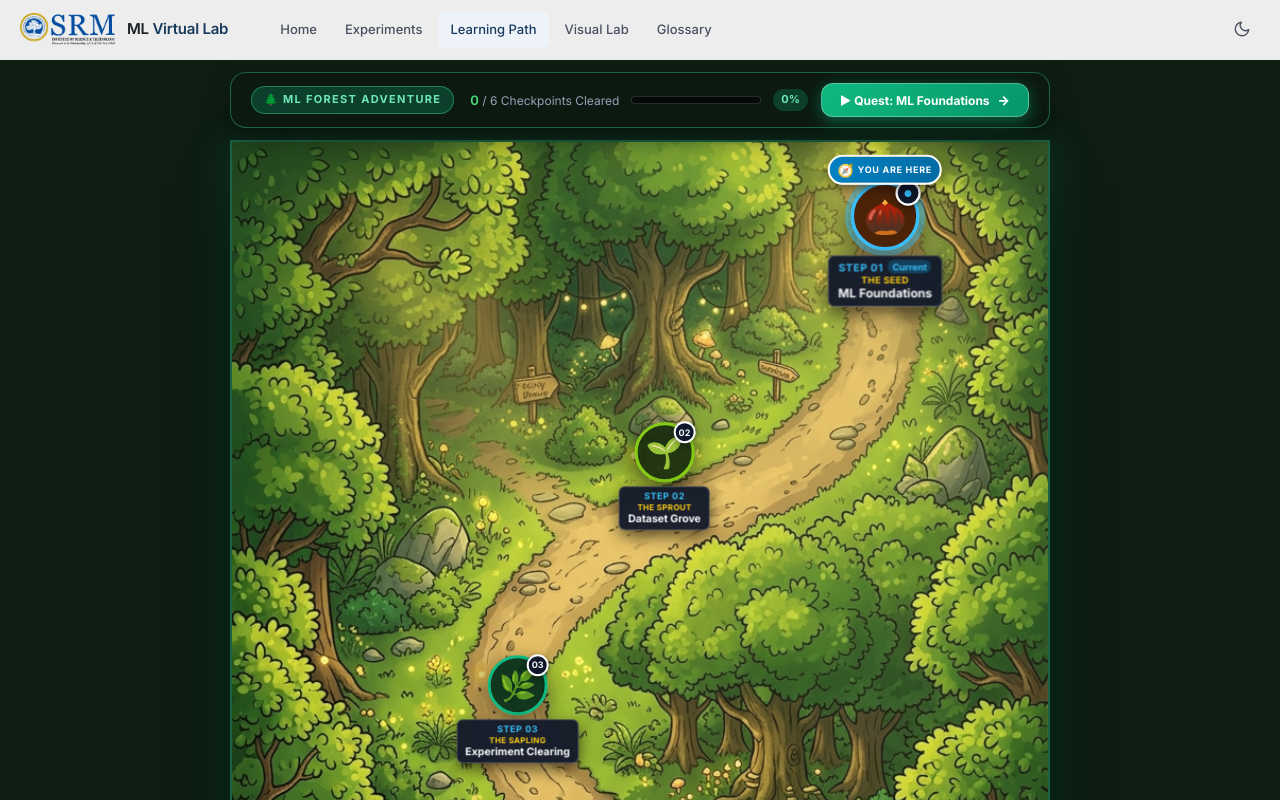
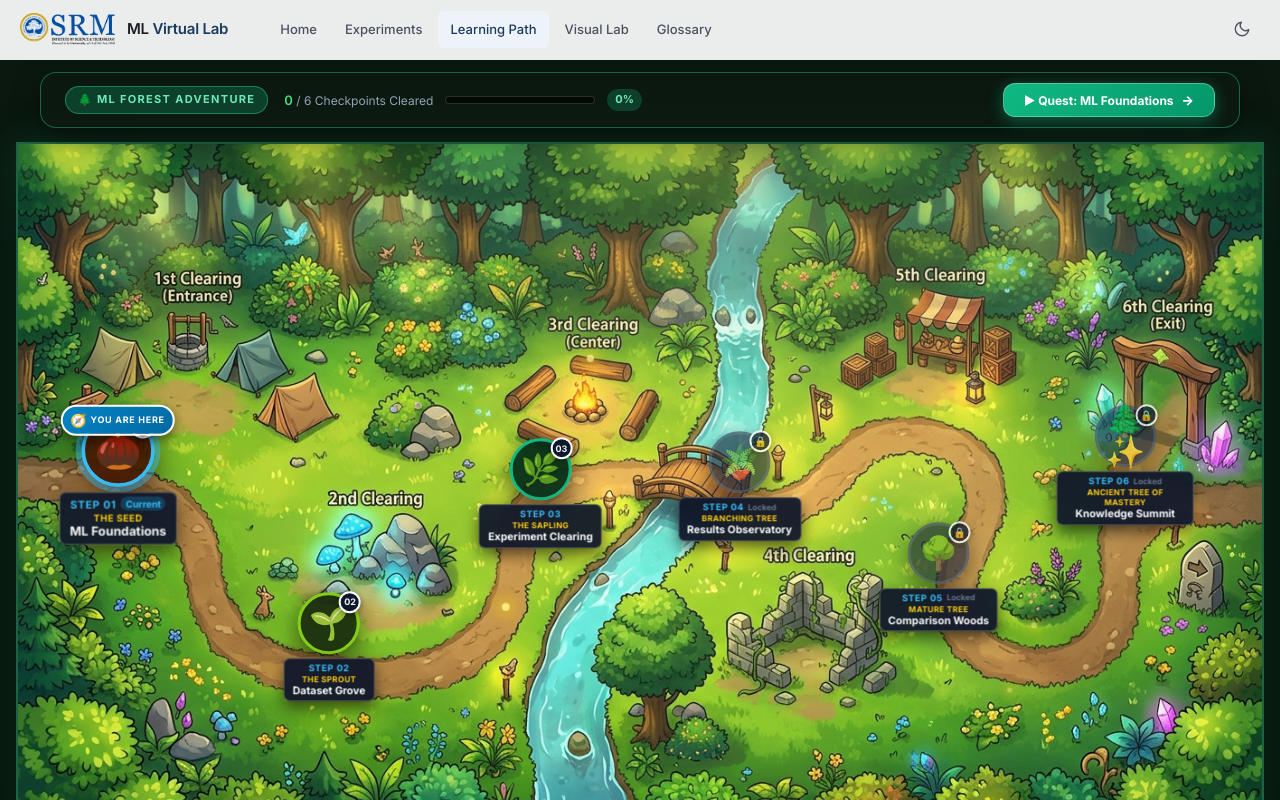
Before and after one commit to Durwissh/ml-virtual-lab, a React (Vite) app: page /learning-path in a window 1280 px wide. Shown: the top 800 px of the page. Built offline with nearby package versions, Linux system fonts and the light colour scheme; no server answers.

Commit message:
feat(learning-path): extend map to panoramic 16:9 widescreen landscape with perfectly spaced road steps

```diff
--- a/src/components/forest/ForestMap.tsx
+++ b/src/components/forest/ForestMap.tsx
@@ -67,12 +67,12 @@ export default function ForestMap({
         </div>
       </div>
 
-      {/* ─── Top-Down 2D RPG Forest Map Canvas ─── */}
+      {/* ─── Top-Down 2D Widescreen RPG Forest Map Canvas ─── */}
       <div className="forest-rpg-canvas">
         {/* Background RPG Illustrated Forest Image */}
         <img
-          src="/assets/forest_rpg_map.jpg"
-          alt="Top-Down Forest RPG Map"
+          src="/assets/forest_wide_rpg_map.jpg"
+          alt="Top-Down Forest RPG Widescreen Map"
           className="forest-rpg-bg-image"
           loading="eager"
         />
@@ -95,7 +95,7 @@ export default function ForestMap({
           className="forest-player-avatar"
           style={{
             left: `${activeCheckpoint.mapX}%`,
-            top: `${activeCheckpoint.mapY - 4}%`,
+            top: `${activeCheckpoint.mapY - 6}%`,
           }}
           title={`You are here: ${activeCheckpoint.name}`}
         >
--- a/src/components/forest/forestData.ts
+++ b/src/components/forest/forestData.ts
@@ -17,7 +17,7 @@ export interface ForestCheckpoint {
   lockMessage: string;
   relatedExpIds: string[];
   treeType: 'seed' | 'sprout' | 'sapling' | 'branching' | 'mature-tree' | 'ancient-tree';
-  // Exact percentage coordinates (0 - 100%) on the RPG dirt road
+  // Exact percentage coordinates (0 - 100%) on the widescreen RPG dirt road
   mapX: number;
   mapY: number;
 }
@@ -45,8 +45,8 @@ export const FOREST_CHECKPOINTS: ForestCheckpoint[] = [
     lockMessage: 'Available to all students from the start.',
     relatedExpIds: ['1'],
     treeType: 'seed',
-    mapX: 80,
-    mapY: 7
+    mapX: 8,
+    mapY: 48
   },
   {
     id: 2,
@@ -71,8 +71,8 @@ export const FOREST_CHECKPOINTS: ForestCheckpoint[] = [
     lockMessage: 'Available from the start. Recommended after ML Foundations.',
     relatedExpIds: ['1'],
     treeType: 'sprout',
-    mapX: 53,
-    mapY: 23
+    mapX: 25,
+    mapY: 72
   },
   {
     id: 3,
@@ -96,8 +96,8 @@ export const FOREST_CHECKPOINTS: ForestCheckpoint[] = [
     lockMessage: 'Available to all students. Put theory into practice.',
     relatedExpIds: ['1'],
     treeType: 'sapling',
-    mapX: 35,
-    mapY: 39
+    mapX: 42,
+    mapY: 50
   },
   {
     id: 4,
@@ -121,8 +121,8 @@ export const FOREST_CHECKPOINTS: ForestCheckpoint[] = [
     lockMessage: 'Complete Experiment 1 or submit its quiz to unlock the Observatory.',
     relatedExpIds: ['1'],
     treeType: 'branching',
-    mapX: 55,
-    mapY: 54
+    mapX: 58,
+    mapY: 49
   },
   {
     id: 5,
@@ -146,8 +146,8 @@ export const FOREST_CHECKPOINTS: ForestCheckpoint[] = [
     lockMessage: 'Complete Experiment 1 results to unlock algorithm comparisons.',
     relatedExpIds: ['2', '4', '6', '8', '9'],
     treeType: 'mature-tree',
-    mapX: 45,
-    mapY: 72
+    mapX: 74,
+    mapY: 62
   },
   {
     id: 6,
@@ -171,7 +171,7 @@ export const FOREST_CHECKPOINTS: ForestCheckpoint[] = [
     lockMessage: 'Complete the foundational experiments and results analysis to unlock the Summit.',
     relatedExpIds: ['1', '2', '3', '10'],
     treeType: 'ancient-tree',
-    mapX: 28,
-    mapY: 88
+    mapX: 89,
+    mapY: 46
   }
 ];
--- a/src/pages/LearningPath.css
+++ b/src/pages/LearningPath.css
@@ -1,11 +1,11 @@
-/* src/pages/LearningPath.css - Calibrated Top-Down RPG Learning Forest */
+/* src/pages/LearningPath.css - Widescreen Top-Down RPG Learning Forest */
 
 .forest-page-wrapper {
   position: relative;
   width: 100%;
   min-height: 100vh;
-  background: #0e1e13;
-  padding: calc(var(--header-height) + 12px) var(--space-3) 40px;
+  background: #0b180f;
+  padding: calc(var(--header-height) + 12px) var(--space-4) 40px;
   margin: 0;
   display: flex;
   flex-direction: column;
@@ -13,11 +13,11 @@
   overflow-x: hidden;
 }
 
-/* ─── Seamless RPG Viewport Container ─── */
+/* ─── Seamless Widescreen RPG Viewport ─── */
 .forest-rpg-viewport {
   position: relative;
   width: 100%;
-  max-width: 1100px;
+  max-width: 1440px;
   display: flex;
   flex-direction: column;
   align-items: center;
@@ -28,8 +28,8 @@
 .forest-floating-hud {
   position: relative;
   width: 100%;
-  max-width: 820px;
-  margin-bottom: 12px;
+  max-width: 1200px;
+  margin-bottom: 14px;
   z-index: 30;
   display: flex;
   align-items: center;
@@ -40,7 +40,7 @@
   -webkit-backdrop-filter: blur(18px);
   border: 1.5px solid rgba(52, 211, 153, 0.4);
   border-radius: var(--radius-2xl);
-  padding: 10px 20px;
+  padding: 10px 24px;
   box-shadow: 0 10px 30px -5px rgba(0, 0, 0, 0.6);
 }
 
@@ -82,7 +82,7 @@
 }
 
 .forest-hud-bar {
-  width: 130px;
+  width: 150px;
   height: 8px;
   background: rgba(0, 0, 0, 0.6);
   border: 1px solid rgba(255, 255, 255, 0.15);
@@ -119,7 +119,7 @@
   color: #ffffff;
   border: 1px solid rgba(255, 255, 255, 0.3);
   border-radius: var(--radius-xl);
-  padding: 8px 18px;
+  padding: 8px 20px;
   font-size: var(--text-xs);
   font-weight: 800;
   cursor: pointer;
@@ -143,14 +143,13 @@
   transform: translateX(3px);
 }
 
-/* ─── 2D RPG Forest Canvas (Calibrated Aspect Ratio) ─── */
+/* ─── 16:9 Widescreen RPG Forest Canvas ─── */
 .forest-rpg-canvas {
   position: relative;
   width: 100%;
-  max-width: 820px;
-  aspect-ratio: 9 / 16;
+  aspect-ratio: 16 / 9;
   border-radius: var(--radius-3xl);
-  box-shadow: 0 25px 60px -15px rgba(0, 0, 0, 0.8), 0 0 40px rgba(16, 185, 129, 0.2);
+  box-shadow: 0 25px 70px -15px rgba(0, 0, 0, 0.85), 0 0 40px rgba(16, 185, 129, 0.2);
   border: 2px solid rgba(52, 211, 153, 0.35);
   overflow: hidden;
   background: #102616;
@@ -175,7 +174,7 @@
 .forest-sun-shafts {
   position: absolute;
   inset: 0;
-  background: radial-gradient(circle at 75% 15%, rgba(254, 240, 138, 0.18) 0%, transparent 65%);
+  background: radial-gradient(circle at 60% 20%, rgba(254, 240, 138, 0.16) 0%, transparent 65%);
   mix-blend-mode: screen;
 }
 
@@ -189,14 +188,14 @@
   animation: ffFloat 5s ease-in-out infinite alternate;
 }
 
-.ff-1 { top: 10%; left: 72%; animation-duration: 6s; }
-.ff-2 { top: 22%; left: 48%; animation-duration: 4.5s; animation-delay: -2s; }
-.ff-3 { top: 38%; left: 30%; animation-duration: 7s; animation-delay: -3s; }
-.ff-4 { top: 54%; left: 60%; animation-duration: 5.5s; animation-delay: -1s; }
-.ff-5 { top: 70%; left: 42%; animation-duration: 6.5s; animation-delay: -4s; }
-.ff-6 { top: 86%; left: 24%; animation-duration: 5s; }
-.ff-7 { top: 62%; right: 18%; animation-duration: 6.2s; animation-delay: -2.5s; }
-.ff-8 { top: 82%; right: 28%; animation-duration: 5.8s; animation-delay: -1.5s; }
+.ff-1 { top: 18%; left: 24%; animation-duration: 6s; }
+.ff-2 { top: 32%; left: 45%; animation-duration: 4.5s; animation-delay: -2s; }
+.ff-3 { top: 48%; left: 16%; animation-duration: 7s; animation-delay: -3s; }
+.ff-4 { top: 54%; left: 68%; animation-duration: 5.5s; animation-delay: -1s; }
+.ff-5 { top: 68%; left: 38%; animation-duration: 6.5s; animation-delay: -4s; }
+.ff-6 { top: 82%; left: 80%; animation-duration: 5s; }
+.ff-7 { top: 25%; right: 28%; animation-duration: 6.2s; animation-delay: -2.5s; }
+.ff-8 { top: 72%; right: 18%; animation-duration: 5.8s; animation-delay: -1.5s; }
 
 @keyframes ffFloat {
   0% { transform: translate(0, 0) scale(0.8); opacity: 0.35; }
@@ -225,8 +224,8 @@
 .player-pulse-ring {
   position: absolute;
   bottom: -4px;
-  width: 32px;
-  height: 32px;
+  width: 34px;
+  height: 34px;
   border-radius: 50%;
   background: rgba(56, 189, 248, 0.45);
   animation: playerRingPulse 2s cubic-bezier(0.16, 1, 0.3, 1) infinite;
@@ -276,12 +275,12 @@
 }
 
 .forest-node-wrapper:hover {
-  transform: translate(-50%, -50%) scale(1.1);
+  transform: translate(-50%, -50%) scale(1.12);
   z-index: 22;
 }
 
 .forest-node-wrapper.is-selected {
-  transform: translate(-50%, -50%) scale(1.15);
+  transform: translate(-50%, -50%) scale(1.18);
   z-index: 23;
 }
 
@@ -317,8 +316,8 @@
 /* Tree Canopy & Botanical Growth Node */
 .forest-tree-canopy {
   position: relative;
-  width: 60px;
-  height: 60px;
+  width: 62px;
+  height: 62px;
   border-radius: 50%;
   background: rgba(15, 23, 42, 0.94);
   border: 3.5px solid #10b981;
@@ -377,7 +376,7 @@
 }
 
 .forest-tree-leaves .tree-art {
-  font-size: 1.9rem;
+  font-size: 2rem;
   line-height: 1;
 }
 
@@ -428,7 +427,7 @@
   text-align: center;
   box-shadow: 0 6px 16px rgba(0, 0, 0, 0.6);
   backdrop-filter: blur(10px);
-  max-width: 140px;
+  max-width: 145px;
   pointer-events: none;
 }
 
@@ -850,7 +849,7 @@
 }
 
 /* ─── Responsive Media Queries ─── */
-@media (max-width: 768px) {
+@media (max-width: 900px) {
   .forest-floating-hud {
     flex-direction: column;
     align-items: flex-start;
@@ -868,20 +867,24 @@
   }
 
   .forest-tree-canopy {
-    width: 48px;
-    height: 48px;
+    width: 46px;
+    height: 46px;
   }
 
   .forest-tree-leaves .tree-art {
-    font-size: 1.5rem;
+    font-size: 1.4rem;
   }
 
   .forest-node-label-plate {
-    max-width: 95px;
+    max-width: 90px;
     padding: 2px 4px;
   }
 
   .forest-label-name {
-    font-size: 9px;
+    font-size: 8.5px;
+  }
+
+  .forest-growth-badge {
+    display: none;
   }
 }
```
Also changed, not shown: public/assets/forest_wide_rpg_map.jpg (added).
